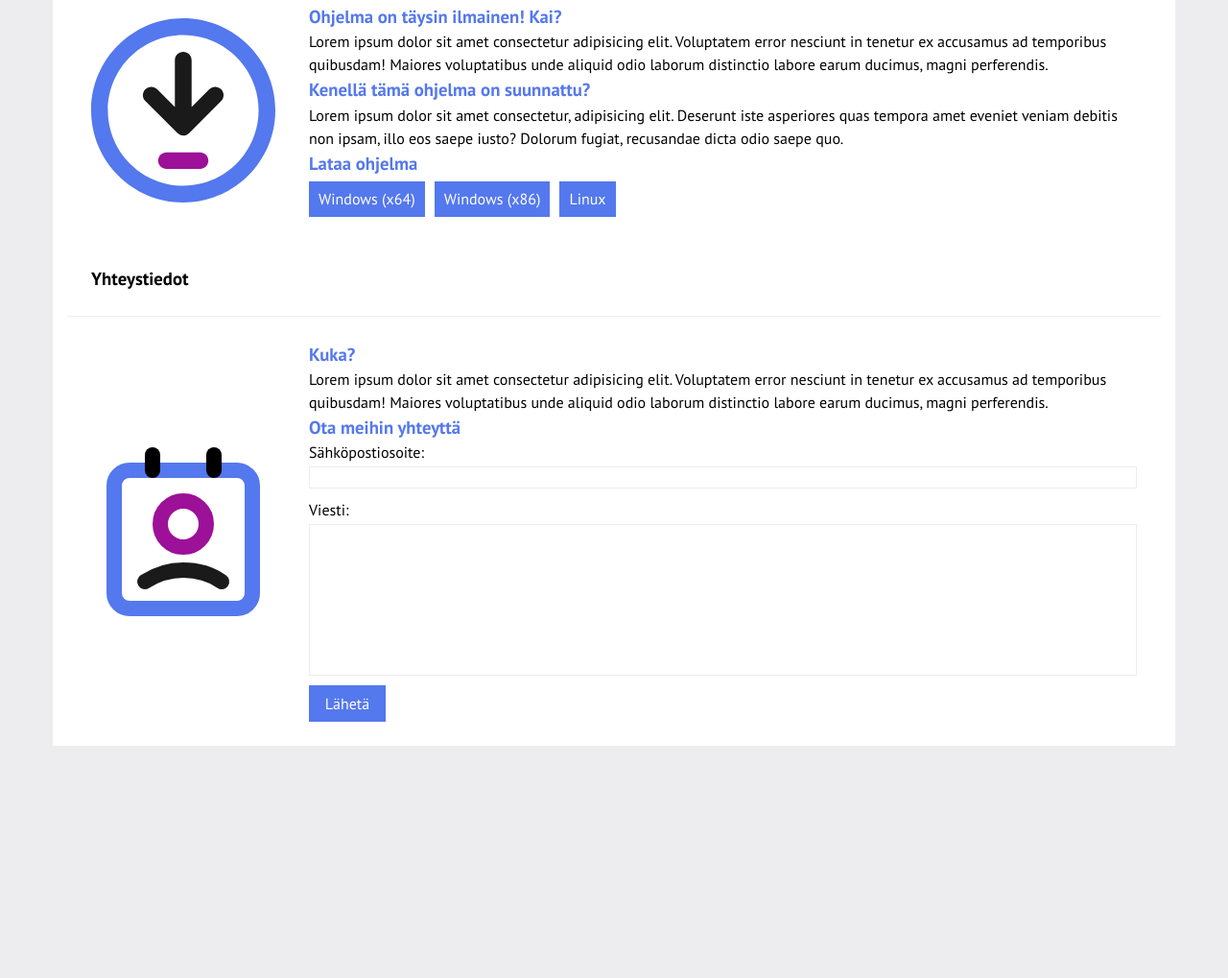
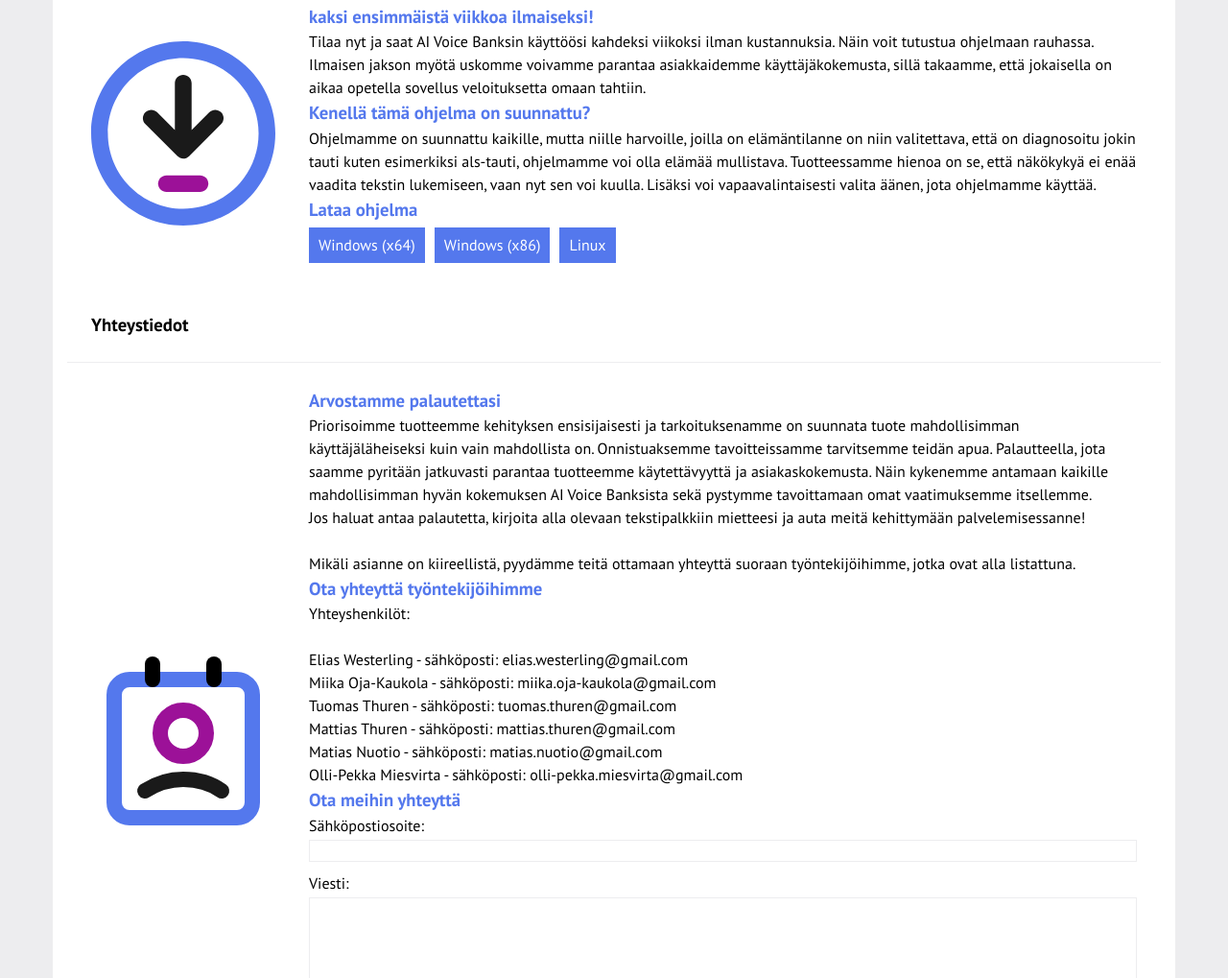
Before and after one commit to Sycarium/Projecti_10, a plain HTML site: page www/index.html in a window 1280 px wide. Shown: the part 508-1527 px from the top of the page at 96% size. Before the commit the page ends 1285 px from the top, so only its background shows below. Drawn offline with Linux system fonts and the light colour scheme.

Commit message:
Tekstiä

```diff
--- a/www/index.html
+++ b/www/index.html
@@ -95,15 +95,20 @@
             />
           </div>
           <div class="about__text">
-            <h3 class="about__title">Ohjelma on täysin ilmainen! Kai?</h3>
+            <h3 class="about__title">kaksi ensimmäistä viikkoa ilmaiseksi!</h3>
             <p data-i18n="about.p.1">
-              Lorem ipsum dolor sit amet consectetur adipisicing elit. Voluptatem error nesciunt in tenetur ex accusamus ad temporibus quibusdam! Maiores voluptatibus unde aliquid odio laborum distinctio labore earum ducimus, magni perferendis.
+             Tilaa nyt ja saat AI Voice Banksin käyttöösi kahdeksi viikoksi ilman kustannuksia. Näin
+             voit tutustua ohjelmaan rauhassa. Ilmaisen jakson myötä uskomme voivamme parantaa asiakkaidemme
+             käyttäjäkokemusta, sillä takaamme, että jokaisella on aikaa opetella sovellus veloituksetta
+             omaan tahtiin.
+
             </p>
             <h3 class="about__title">Kenellä tämä ohjelma on suunnattu?</h3>
             <p data-i18n="">
-              Lorem ipsum dolor sit amet consectetur, adipisicing elit. Deserunt iste asperiores
-              quas tempora amet eveniet veniam debitis non ipsam, illo eos saepe iusto? Dolorum
-              fugiat, recusandae dicta odio saepe quo.
+              Ohjelmamme on suunnattu kaikille, mutta niille harvoille, joilla on elämäntilanne on niin
+              valitettava, että on diagnosoitu jokin tauti kuten esimerkiksi als-tauti, ohjelmamme voi
+              olla elämää mullistava. Tuotteessamme hienoa on se, että näkökykyä ei enää vaadita tekstin lukemiseen,
+              vaan nyt sen voi kuulla. Lisäksi voi vapaavalintaisesti valita äänen, jota ohjelmamme käyttää.
             </p>
             <h3 class="about__title">Lataa ohjelma</h3>
             <div class="download__container">
@@ -126,9 +131,26 @@
             />
           </div>
           <div class="about__text">
-            <h3 class="about__title">Kuka?</h3>
+            <h3 class="about__title">Arvostamme palautettasi</h3>
             <p data-i18n="about.p.1">
-              Lorem ipsum dolor sit amet consectetur adipisicing elit. Voluptatem error nesciunt in tenetur ex accusamus ad temporibus quibusdam! Maiores voluptatibus unde aliquid odio laborum distinctio labore earum ducimus, magni perferendis.
+              Priorisoimme tuotteemme kehityksen ensisijaisesti ja tarkoituksenamme on suunnata tuote
+              mahdollisimman käyttäjäläheiseksi kuin vain mahdollista on. Onnistuaksemme tavoitteissamme tarvitsemme
+              teidän apua. Palautteella, jota saamme pyritään jatkuvasti parantaa tuotteemme käytettävyyttä ja
+              asiakaskokemusta. Näin kykenemme antamaan kaikille mahdollisimman hyvän kokemuksen AI Voice Banksista
+              sekä pystymme tavoittamaan omat vaatimuksemme itsellemme.<br> Jos haluat antaa palautetta, kirjoita alla
+              olevaan tekstipalkkiin mietteesi ja auta meitä kehittymään palvelemisessanne!<br><br>Mikäli asianne on
+              kiireellistä, pyydämme teitä ottamaan yhteyttä suoraan työntekijöihimme, jotka ovat alla listattuna.<br>
+            </p>
+            <h3 class="about__title">Ota yhteyttä työntekijöihimme</h3>
+            <p data-i18n="about.p.1">
+              Yhteyshenkilöt:
+              <br><br>
+              Elias Westerling - sähköposti: elias.westerling@gmail.com<br>
+              Miika Oja-Kaukola - sähköposti: miika.oja-kaukola@gmail.com<br>
+              Tuomas Thuren - sähköposti: tuomas.thuren@gmail.com <br>
+              Mattias Thuren - sähköposti: mattias.thuren@gmail.com <br>
+              Matias Nuotio - sähköposti: matias.nuotio@gmail.com <br>
+              Olli-Pekka Miesvirta - sähköposti: olli-pekka.miesvirta@gmail.com
             </p>
             <h3 class="about__title">Ota meihin yhteyttä</h3>
             <div class="contact__form">
```
